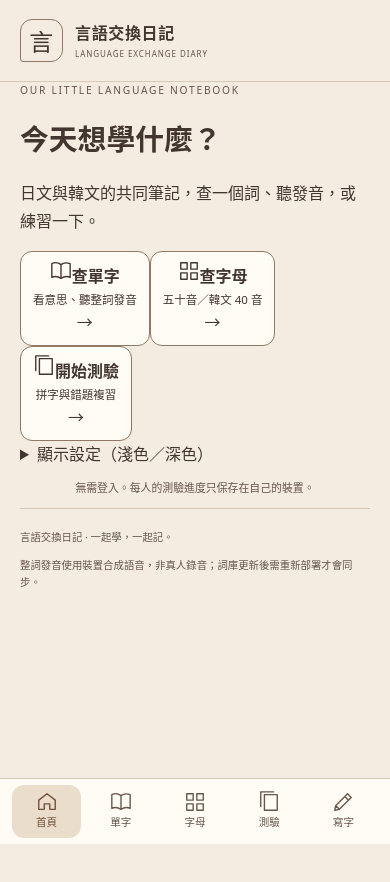
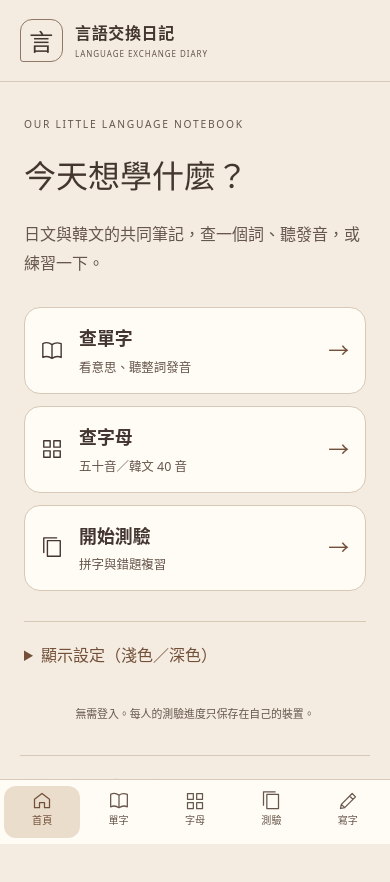
Before and after one commit to qwerty10218/language-exchange-diary, a React (Vite) app: page / in a window 390 px wide. Shown: the top 882 px of the page. Before the commit the page ends 844 px from the top, so only its background shows below. Built offline with nearby package versions, Linux system fonts and the light colour scheme.

Commit message:
style: simplify pages and make word audio prominent

```diff
--- a/src/mvp.css
+++ b/src/mvp.css
@@ -286,3 +286,45 @@ main.mvp-body { max-width:1200px; padding:0 36px 40px; margin:auto; }
 .speech-control { margin-block:12px; overflow-wrap:anywhere; }
 .speech-control select { display:block; font:inherit; width:100%; max-width:100%; min-height:44px; margin-block:6px 12px; color:var(--ink); background:var(--paper); border:1px solid var(--control-border); border-radius:8px; padding:8px; }
 .speech-control summary { min-height:44px; cursor:pointer; }
+
+/* Focused MVP navigation and word-level pronunciation (2026-11). */
+.simple-home { max-width:720px; margin:0 auto; padding:clamp(30px,7vw,80px) 0 34px; }
+.simple-home h1 { font-family:Georgia,"Noto Serif TC",serif; font-size:clamp(2rem,5vw,2.8rem); font-weight:500; margin:0 0 12px; }
+.simple-home > p:not(.section-kicker) { color:var(--muted); line-height:1.8; }
+.home-links { display:grid; gap:12px; margin:30px 0; }
+.mvp-body .home-links button { width:100%; display:flex; align-items:center; gap:16px; min-height:85px; text-align:left; border:1px solid var(--line); padding:17px 22px; background:var(--paper); color:var(--ink); border-radius:16px; }
+.mvp-body .home-links button:hover,.mvp-body .home-links button:focus-visible { border-color:var(--control-border); background:var(--soft); }
+.home-links button > span:nth-child(2) { flex:1; display:flex; flex-direction:column; gap:3px; }
+.home-links strong { font-size:1.12rem; font-weight:600; }
+.home-links small { font-size:.78rem; color:var(--muted); }
+.home-links button > span:last-child { font-size:1.3rem; color:var(--link); }
+.home-settings { border-top:1px solid var(--line); padding:10px 0 14px; }
+.home-settings summary { cursor:pointer; min-height:44px; padding:10px 0; color:var(--link); }
+.home-settings .theme-toolbar { padding:10px 0; max-width:100%; }
+.home-settings .theme-control { justify-content:flex-start; }
+.focused-workspace { max-width:820px; margin:0 auto; min-width:0; padding-bottom:35px; }
+.mvp-body .page-intro { max-width:820px; margin:0 auto; padding:28px 0 20px; }
+.mvp-body .page-intro h1 { font-size:clamp(1.55rem,4vw,2rem); }
+.mvp-body .page-intro p { font-size:.85rem; }
+.mvp-body .mode-switch { display:flex; justify-content:flex-end; margin:0 0 14px; }
+.entry-card-audio { padding:0 16px 12px; display:flex; align-items:center; }
+.word-speech-control { min-width:0; display:flex; align-items:center; flex-wrap:wrap; gap:8px; }
+.word-speech-unavailable { font-size:.75rem; color:var(--muted); }
+.mvp-body .word-speech-button { border:1px solid var(--control-border); color:var(--link); background:var(--soft); font-size:.8rem; min-height:44px; min-width:104px; padding:8px 14px; border-radius:100px; }
+.mvp-body .word-speech-button:not(:disabled):hover { background:var(--selected); }
+.entry-card details .speech-control { padding-top:8px; border-top:1px solid var(--line); }
+.mvp-body .entry-word-link { min-height:68px; padding-block:12px; }
+.mvp-body .entry-card details summary { border-top:1px solid var(--line); }
+@media (max-width:700px) {
+  .simple-home { padding:34px 4px 20px; }
+  .mvp-body .home-links button { min-height:76px; padding:15px 16px; }
+  .mvp-topbar nav { gap:0; padding-inline:4px; }
+  .mvp-topbar nav a { padding:5px 1px; min-width:0; font-size:.63rem; }
+  .mvp-topbar nav svg { width:20px; height:20px; }
+  .focused-workspace .language-tabs { margin-bottom:16px; }
+  .mvp-body .page-intro { padding:22px 0 16px; }
+}
+@media (max-width:380px) {
+  .mvp-topbar nav a { font-size:.59rem; }
+  .word-table-hint { font-size:.62rem; }
+}
```
